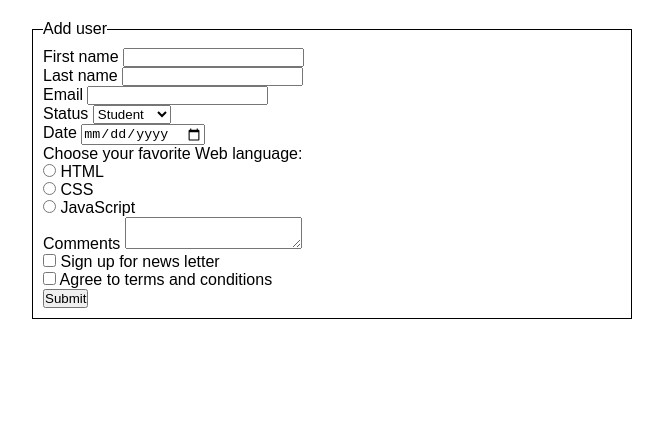
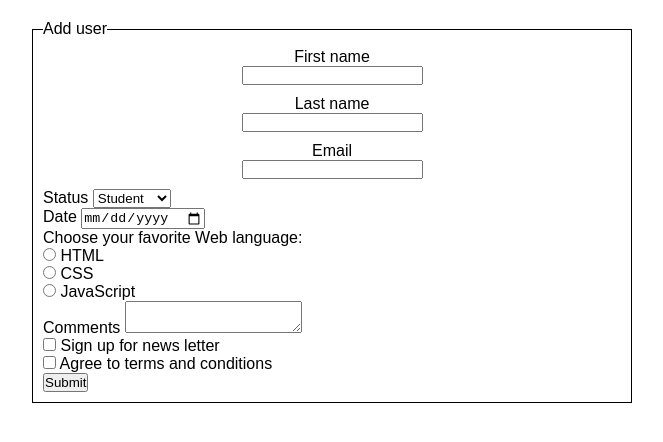
Before and after one commit to jlcarrascof/CSS-Layout-Project, a plain HTML site: page index.html in a window 1280 px wide. Shown: the whole page, without its empty margins (308-971 px from the left). Drawn offline with Linux system fonts and the light colour scheme.

Commit message:
Refactor form layout structure and add independent fields CSS class

```diff
--- a/index.html
+++ b/index.html
@@ -11,17 +11,17 @@
         <fieldset>
             <legend>Add user</legend>
 
-            <div>
+            <div class="independent-fields">
                 <label for="firstName">First name</label>
                 <input type="text" id="firstName" name="first_name">
             </div>
 
-            <div>
+            <div class="independent-fields">
                 <label for="lastName">Last name</label>
                 <input type="text" id="lastName" name="last_name">
             </div>
 
-            <div>
+            <div class="independent-fields">
                 <label for="email">Email</label>
                 <input type="email" id="email" name="email_address">
             </div>
--- a/layout.css
+++ b/layout.css
@@ -19,3 +19,11 @@ fieldset {
     border: 1px solid black;
     padding: 10px;
 }
+
+.independent-fields {
+    margin-bottom: 10px;
+    display: flex;
+    flex-direction: column;
+    justify-content: center;
+    align-items: center;
+}
```
